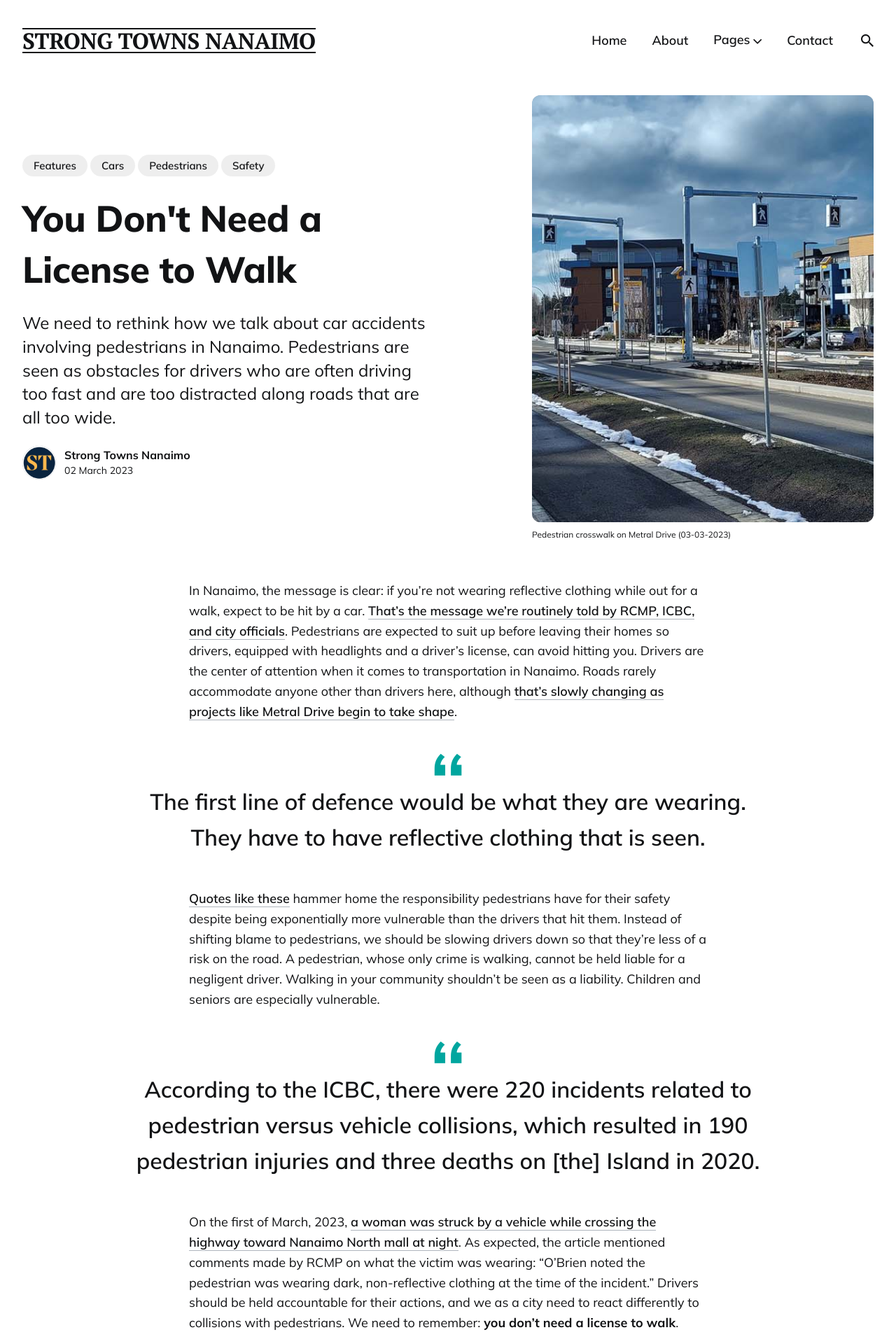
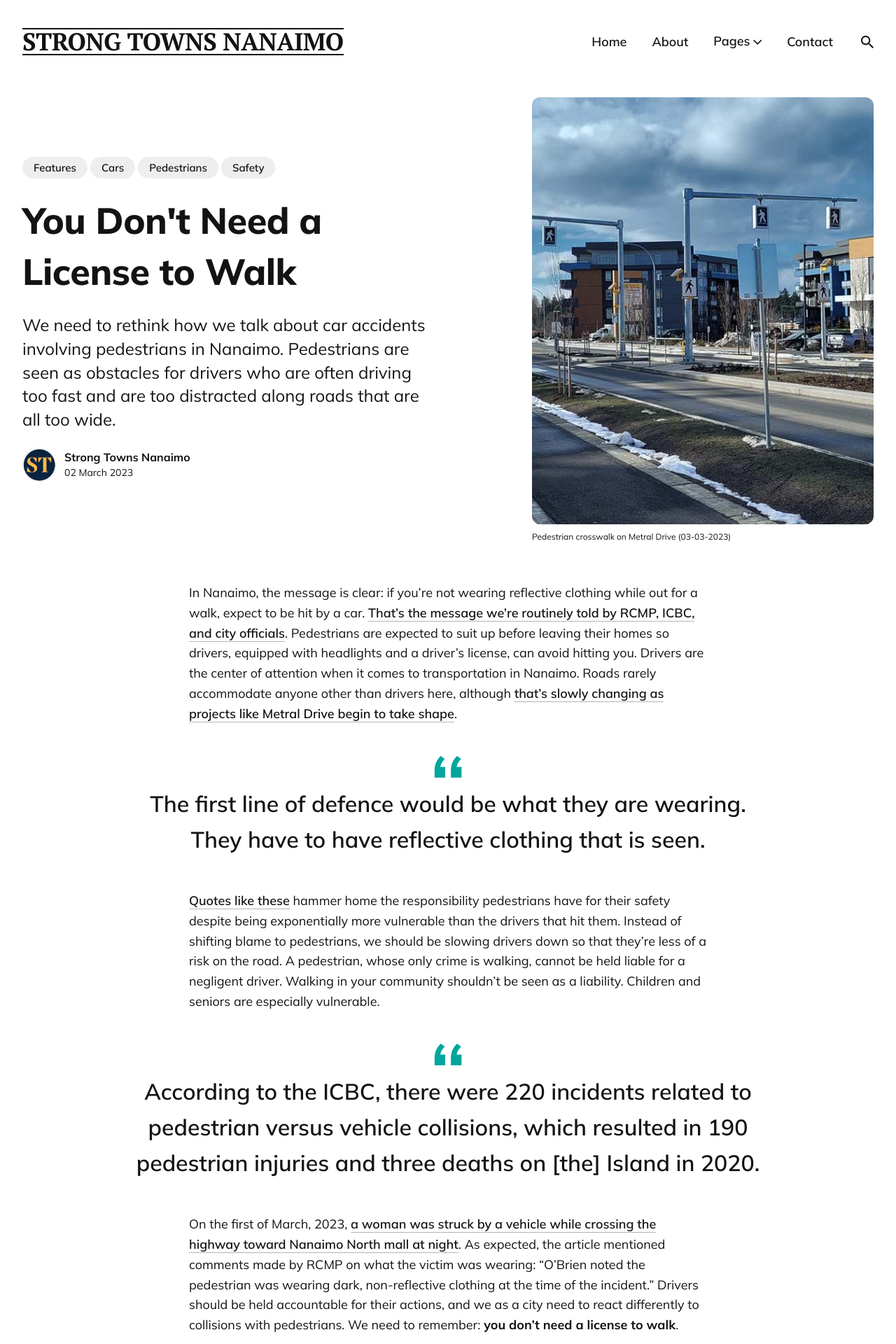
Before and after one commit to LaputanMachines/beautiful-nanaimo, a Jekyll site: the page built from _posts/2023-03-02-you-dont-need-a-license-to-walk.md, in a window 1280 px wide. Shown: the top 1920 px of the page at 70% size. Built offline with Jekyll 4.4.1, drawn with Linux system fonts in a browser that asks for light colours; comment, search, counter and statistics services are not loaded.

Commit message:
Increase logo size and navbar item size

```diff
--- a/_sass/3-modules/_header.scss
+++ b/_sass/3-modules/_header.scss
@@ -113,7 +113,7 @@
 
 .logo__link {
   padding: 4px 0;
-  font-size: 32px;
+  font-size: 35px;
   letter-spacing: $heading-letter-spacing;
   line-height: 1;
   font-weight: 800;
@@ -189,7 +189,7 @@
           .nav__link {
             display: block;
             padding: 8px 0;
-            font-size: 18px;
+            font-size: 20px;
           }
         }
 
```
